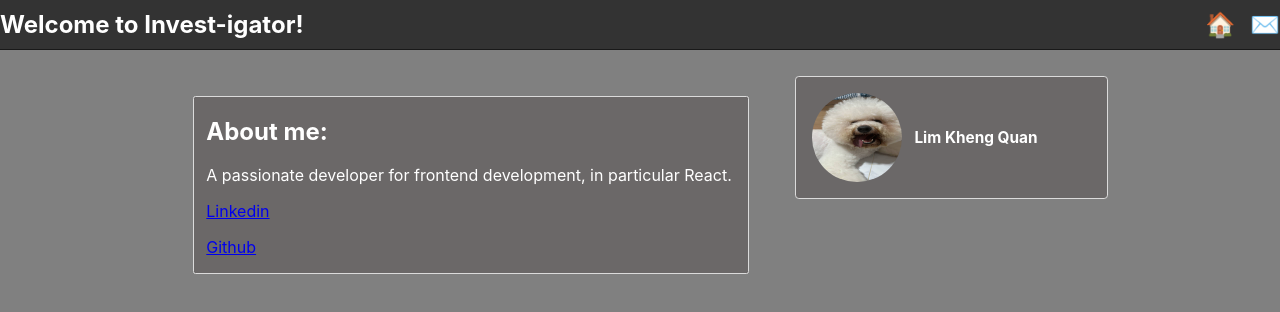
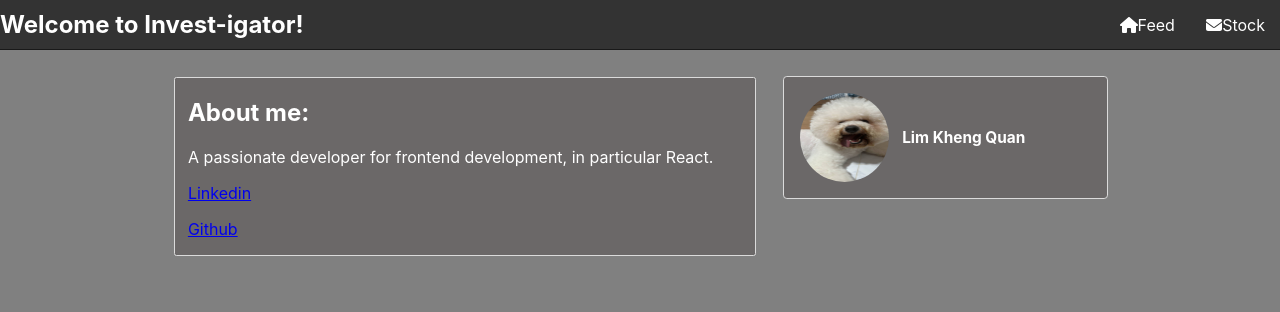
Before and after one commit to khengquanlim/investigator, a React (Create React App) app: page /portfolio in a window 1280 px wide. Shown: the top 312 px of the page. Built offline with nearby package versions, Linux system fonts and the light colour scheme.

Commit message:
Updated header icons to scroll to component when selected

```diff
--- a/src/components/Feed/Feed.css
+++ b/src/components/Feed/Feed.css
@@ -1,4 +1,4 @@
 .feed {
     flex: 2;
-    padding: 20px;
+    padding: 0.2vh;
   }
--- a/src/components/Header/Header.css
+++ b/src/components/Header/Header.css
@@ -1,4 +1,7 @@
 .header {
+  position: sticky;
+  z-index: 1000;
+  top: 0;
   display: flex;
   justify-content: space-between;
   align-items: center;
@@ -22,11 +25,16 @@
 }
 
 .header-icons {
-  font-size: 1.5rem;
+  display: flex;
+  justify-content: flex-end;
+  gap: 0.1vw;
 }
 
 .icon-spacing {
+  display: flex;
+  align-items: center;
   margin-left: 15px;
+  margin-right: 15px;
   text-decoration: none;
   color: #fff;
   cursor: pointer;
--- a/src/components/Header/Header.jsx
+++ b/src/components/Header/Header.jsx
@@ -1,17 +1,23 @@
 import React from 'react';
-import { Link } from 'react-router-dom';
+import { FontAwesomeIcon } from '@fortawesome/react-fontawesome';
+import { faHome, faEnvelope } from '@fortawesome/free-solid-svg-icons';
+
 import './Header.css';
 
-const Header = () => {
+const Header = ({ scrollToFeed, scrollToStock, activeSection }) => {
   return (
-    <header className="header">
+    <header className="header sticky">
       <h1>Welcome to Invest-igator!</h1>
       <div className="header-icons">
-        <Link className="icon-spacing" to="/" >🏠</Link>
-        <Link className="icon-spacing" to="/portfolio">✉️</Link>
+        <div className={`icon-spacing ${activeSection === 'feed' ? 'active' : ''}`} onClick={scrollToFeed}>
+          <FontAwesomeIcon icon={faHome} /> Feed
+        </div>
+        <div className={`icon-spacing ${activeSection === 'stock' ? 'active' : ''}`} onClick={scrollToStock}>
+          <FontAwesomeIcon icon={faEnvelope} /> Stock
+        </div>
       </div>
     </header>
   );
-}
+};
 
 export default Header;
--- a/src/components/Sidebar/Sidebar.css
+++ b/src/components/Sidebar/Sidebar.css
@@ -9,7 +9,6 @@
   margin-bottom: 2vh;
   background-color: rgb(107, 104, 104);
   align-self: flex-start;
-
 }
 
 .user-profile {
--- a/src/pages/HomePage/HomePage.jsx
+++ b/src/pages/HomePage/HomePage.jsx
@@ -1,4 +1,4 @@
-import React from 'react';
+import React, { useState, useRef } from 'react';
 import Header from '../../components/Header/Header.jsx';
 import Feed from '../../components/Feed/Feed.jsx';
 import Sidebar from '../../components/Sidebar/Sidebar.jsx';
@@ -6,18 +6,42 @@ import StockPage from '../../components/Stock/StockPage/StockPage.jsx';
 import './HomePage.css';
 
 const HomePage = () => {
+  const feedRef = useRef(null);
+  const stockRef = useRef(null);
+  const [activeSection, setActiveSection] = useState('feed');
+
+  const handleScrollToFeed = () => {
+    if (feedRef.current) {
+      feedRef.current.scrollIntoView({ behavior: 'smooth' });
+      setActiveSection('feed');
+    }
+  };
+
+  const handleScrollToStock = () => {
+    if (stockRef.current) {
+      stockRef.current.scrollIntoView({ behavior: 'smooth' });
+      setActiveSection('stock');
+    }
+  };
+
   return (
     <div className="homepage">
-      <Header />
-        <div className="homepage-content">
+      <Header
+        scrollToFeed={handleScrollToFeed}
+        scrollToStock={handleScrollToStock}
+        activeSection={activeSection}
+      />
+      <div className="homepage-content">
+        <div ref={feedRef}>
           <Feed />
-          <Sidebar />
         </div>
-        <div className="stock-content">
-        < StockPage />
-        </div>
+        <Sidebar />
+      </div>
+      <div ref={stockRef} className="stock-content">
+        <StockPage />
+      </div>
     </div>
   );
-}
+};
 
 export default HomePage;
```
